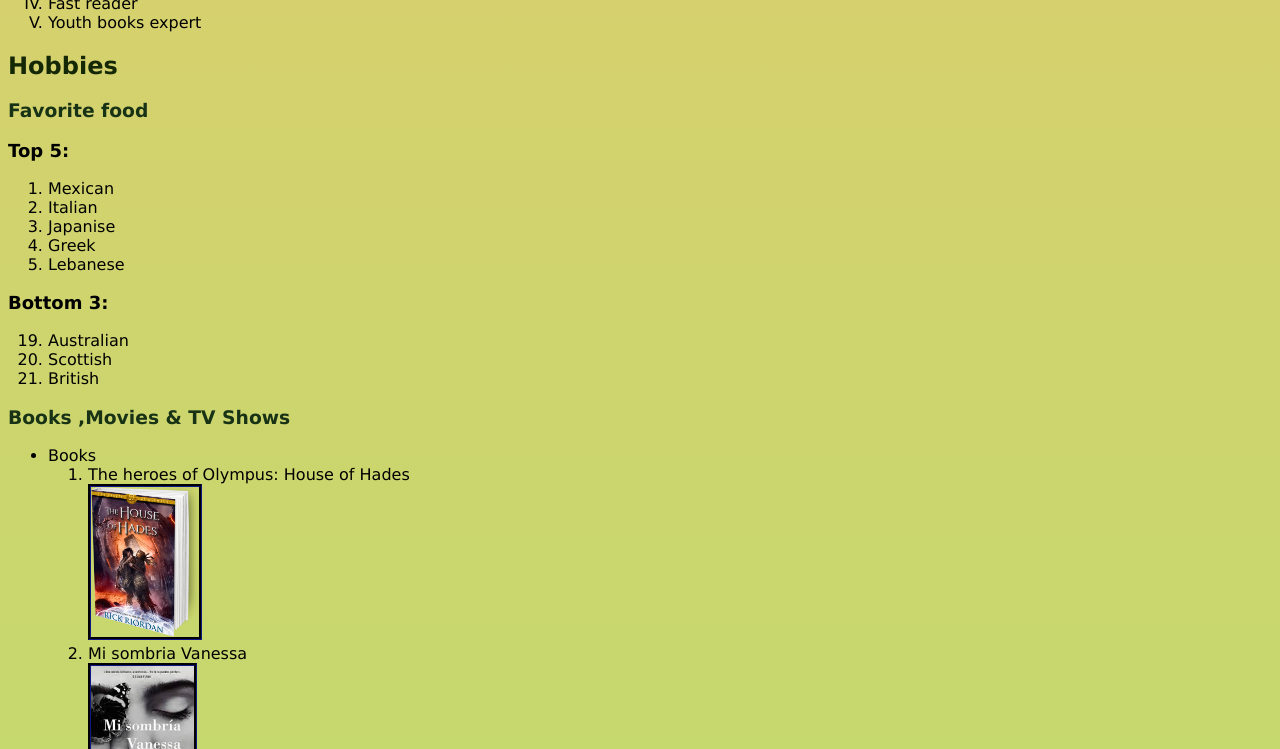
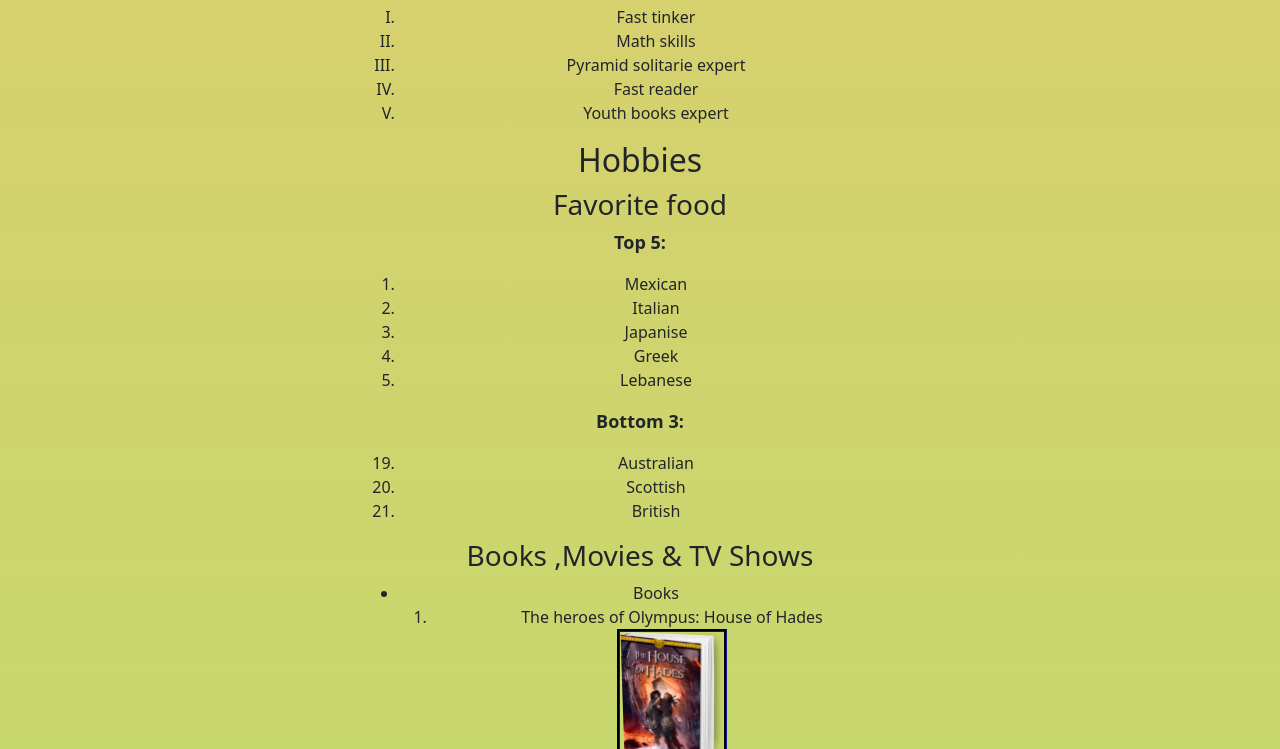
Before and after one commit to ValeriaPzMl/repository, a plain HTML site: page index.html in a window 1280 px wide. Shown: the part 1143-1892 px from the top of the page. Drawn offline with nearby package versions, Linux system fonts and the light colour scheme.

Commit message:
added the bootstrap grid

```diff
--- a/css/stilos.css
+++ b/css/stilos.css
@@ -37,7 +37,3 @@ table{
 .lok{
     text-align: center;
 }
-div{
-    margin-left: 30%;
-    margin-right: 30%;
-}
--- a/destination.html
+++ b/destination.html
@@ -5,6 +5,8 @@
     <meta name="viewport" content="width=device-width, initial-scale=1.0">
     <title>Great destinations</title>
     <link href=".\css\stilos.css" type="text/css" rel="stylesheet"/>
+    <link href="https://cdn.jsdelivr.net/npm/bootstrap@5.3.3/dist/css/bootstrap.min.css" rel="stylesheet" integrity="sha384-QWTKZyjpPEjISv5WaRU9OFeRpok6YctnYmDr5pNlyT2bRjXh0JMhjY6hW+ALEwIH" crossorigin="anonymous">
+    <script src="https://cdn.jsdelivr.net/npm/bootstrap@5.3.3/dist/js/bootstrap.bundle.min.js" integrity="sha384-YvpcrYf0tY3lHB60NNkmXc5s9fDVZLESaAA55NDzOxhy9GkcIdslK1eN7N6jIeHz" crossorigin="anonymous"></script>
 </head>
 <body>
 
--- a/index.html
+++ b/index.html
@@ -5,9 +5,16 @@
     <meta name="viewport" content="width=device-width, initial-scale=1.0">
     <title>Document</title>
     <link href=".\css\stilos.css" type="text/css" rel="stylesheet"/>
+    <link href="https://cdn.jsdelivr.net/npm/bootstrap@5.3.3/dist/css/bootstrap.min.css" rel="stylesheet" integrity="sha384-QWTKZyjpPEjISv5WaRU9OFeRpok6YctnYmDr5pNlyT2bRjXh0JMhjY6hW+ALEwIH" crossorigin="anonymous">
 </head>
 <body>
-    <h1><b>Valeria Pérez Maciel</b></h1>
+    <div class="container text-center">
+        <div class="row">
+          <div class="col">
+            1 of 3
+          </div>
+          <div class="col-6">
+            <h1><b>Valeria Pérez Maciel</b></h1>
     <p><b>Estudent</b> <br/> <i>Calzada central</i> 45</p>
     <hr/>
     <p>holaaaa I'm a student whose favorite hobies include reading novels and programing, in the weekends i work as a cashier at my parent's retaurant that is located in Tepatitlan del morelos</p>
@@ -138,6 +145,14 @@
         <input type="datetime-local" name="date"/>
         <input type="submit"/>
     </form>
+          </div>
+          <div class="col">
+            3 of 3
+          </div>
+        </div>
+      </div>
+
+    <script src="https://cdn.jsdelivr.net/npm/bootstrap@5.3.3/dist/js/bootstrap.bundle.min.js" integrity="sha384-YvpcrYf0tY3lHB60NNkmXc5s9fDVZLESaAA55NDzOxhy9GkcIdslK1eN7N6jIeHz" crossorigin="anonymous"></script>
 
 </body>
 </html>
```
